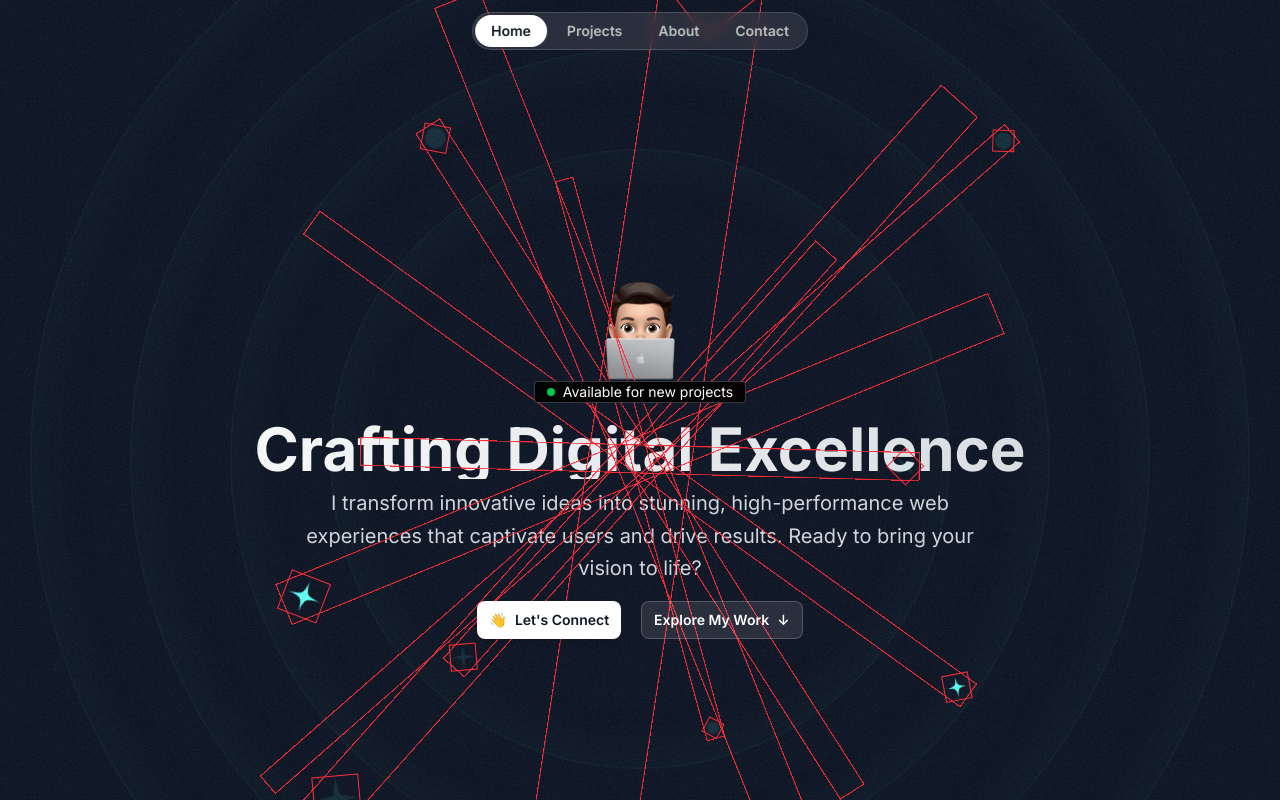
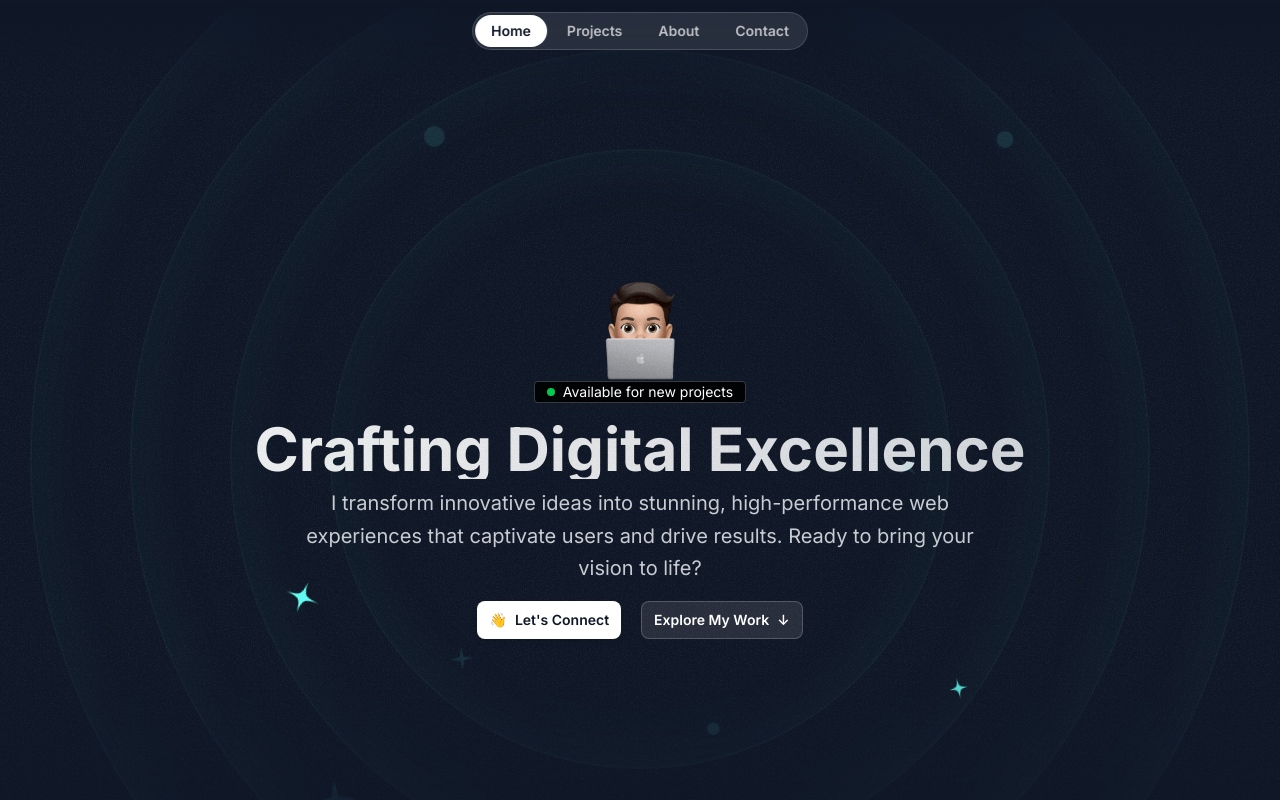
Before and after one commit to kikoDevv/Nasrolla-Portfolio, a Next.js app: page / in a window 1280 px wide. Shown: the top 800 px of the page. Built offline with nearby package versions, Linux system fonts and the light colour scheme; a web font is replaced by a local one.

Commit message:
stars rotation needs fix

```diff
--- a/src/app/page.tsx
+++ b/src/app/page.tsx
@@ -3,7 +3,7 @@ import Hero from "@/sections/Hero";
 
 export default function Home() {
   return (
-    <div>
+    <div className="mb-100">
       <Header />
       <Hero />
     </div>
--- a/src/components/Stars.tsx
+++ b/src/components/Stars.tsx
@@ -13,9 +13,9 @@ export default function Stars({ src, ringSize, starSize, rotation, className }:
   return (
     <div className="absolute -translate-x-1/2 -translate-y-1/2 top-1/2 left-1/2">
       <div
-        className="border border-red-500 animate-spin [animation-duration:30s]"
+        className="animate-spin [animation-duration:30s]"
         style={{ height: `${ringSize}px`, width: `${ringSize}px transform:`, transform: `rotate(${rotation}deg)` }}>
-        <div className="border border-red-500 inline-flex animate-spin [animation-duration:5s]">
+        <div className="inline-flex animate-spin [animation-duration:5s]">
           <Image
             src={src}
             width={starSize}
--- a/src/sections/Hero.tsx
+++ b/src/sections/Hero.tsx
@@ -8,8 +8,9 @@ import Stars from "@/components/Stars";
 export default function Hero() {
   return (
     <section className="relative z-0 py-70">
+      <div className="absolute inset-0 [mask-image:linear-gradient(to_bottom,_transparent,_black_10%,_black_70%,_transparent)]">
         <div
-        className="absolute inset-0 -z-30 opacity-5"
+          className="absolute inset-0 -z-30 opacity-5 h-dvh"
           style={{
             backgroundImage: "url('/grain.jpg')",
           }}></div>
@@ -23,16 +24,17 @@ export default function Hero() {
         <Stars src={"/icons/star.svg"} ringSize={770} starSize={40} rotation={222} />
         <Stars src={"/icons/star.svg"} ringSize={810} starSize={25} rotation={72} />
         {/*--------- sparkels ----------*/}
-      <Stars src={"/icons/sparkle.svg"} ringSize={990} starSize={45} rotation={112} className="opacity-10"/>
-      <Stars src={"/icons/sparkle.svg"} ringSize={960} starSize={45} rotation={190} className="opacity-10"/>
-      <Stars src={"/icons/sparkle.svg"} ringSize={560} starSize={25} rotation={190} className="opacity-10"/>
-      <Stars src={"/icons/sparkle.svg"} ringSize={560} starSize={25} rotation={30} className="opacity-10"/>
+        <Stars src={"/icons/sparkle.svg"} ringSize={990} starSize={45} rotation={112} className="opacity-10" />
+        <Stars src={"/icons/sparkle.svg"} ringSize={960} starSize={45} rotation={190} className="opacity-10" />
+        <Stars src={"/icons/sparkle.svg"} ringSize={560} starSize={25} rotation={190} className="opacity-10" />
+        <Stars src={"/icons/sparkle.svg"} ringSize={560} starSize={25} rotation={30} className="opacity-10" />
         {/*--------- sircles ----------*/}
-      <Stars src={"/icons/circle.svg"} ringSize={580} starSize={15} rotation={120} className="opacity-10"/>
-      <Stars src={"/icons/circle.svg"} ringSize={790} starSize={25} rotation={320} className="opacity-10"/>
-      <Stars src={"/icons/circle.svg"} ringSize={990} starSize={20} rotation={420} className="opacity-10"/>
+        <Stars src={"/icons/circle.svg"} ringSize={580} starSize={15} rotation={120} className="opacity-10" />
+        <Stars src={"/icons/circle.svg"} ringSize={790} starSize={25} rotation={320} className="opacity-10" />
+        <Stars src={"/icons/circle.svg"} ringSize={990} starSize={20} rotation={420} className="opacity-10" />
+      </div>
+      {/*--------- the Memoji ----------*/}
       <div className="grid">
-        {/*--------- the Memoji ----------*/}
         <div className="grid justify-center justify-items-center">
           <Image src={"/kikoMain.png"} alt="Kikos image not found!" width={100} height={100} />
           <div className="flex items-center gap-2 px-3 border rounded-sm border-gray-500/50 bg-black/90 backdrop-blur">
```
Lines whose indentation alone changed are shown as unchanged.
